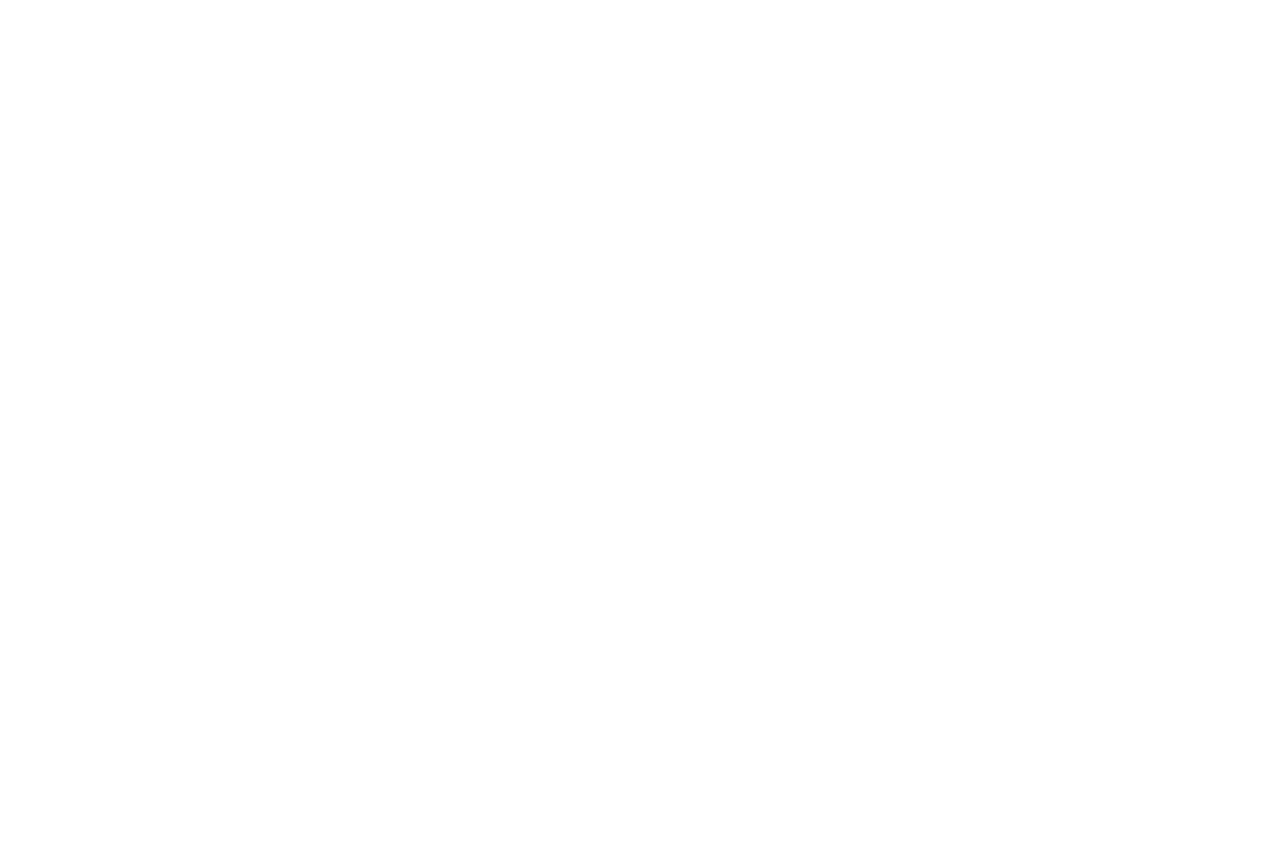
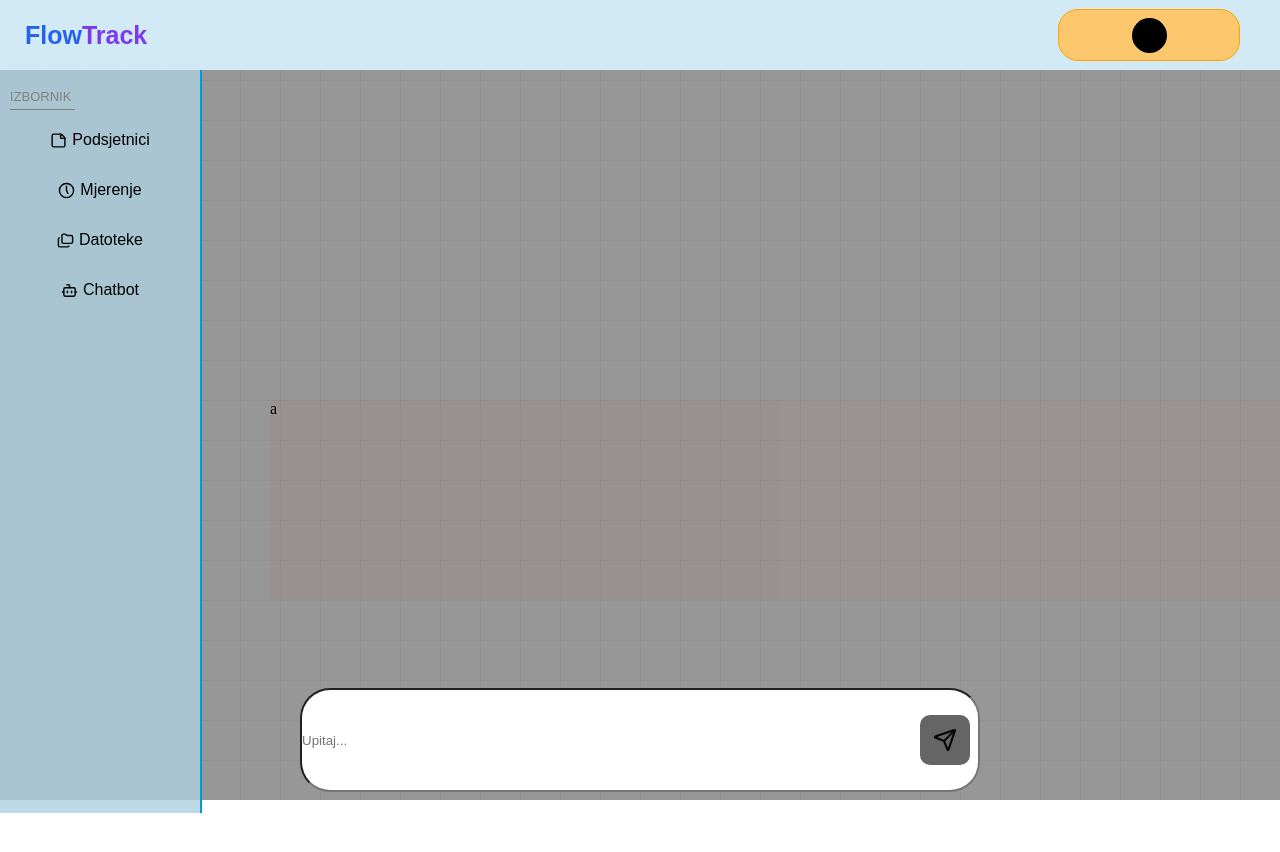
Before and after one commit to 385B1/FlowTrack, a React (Vite) app in the folder FlowTrack/: page /ai in a window 1280 px wide. Before the commit this address had no page. Shown: the top 852 px of the page. Before the commit the page ends 800 px from the top, so only its background shows below. Built offline with nearby package versions, Linux system fonts and the light colour scheme; sample sign-in values are in the browser's storage.

Commit message:
stash and upstream merge conflict resolved (probably), chatbot: api connection to groq. secrets removed

```diff
--- a/FlowTrack/src/App.jsx
+++ b/FlowTrack/src/App.jsx
@@ -5,6 +5,7 @@ import Mjerenje from './components/mjerenje/mjerenje.jsx';
 import Datoteke from './components/datoteke/datoteke.jsx';
 import Prijavise from "./components/prijavljivanje/prijavise.jsx";
 import Registrirajse from './components/registriranje/registrirajse.jsx';
+import Chatbot from './components/chatbot/chatbot.jsx';
 import { useState } from "react";
 
 function App() {
@@ -35,6 +36,7 @@ function App() {
                         <Route path="podsjetnici" element={loggedin ? <Main/> : <Navigate to={"/"}/>}/>
                         <Route path="mjerenje" element={loggedin ? <Mjerenje/> : <Navigate to={"/"}/>}/>
                         <Route path="datoteke" element={loggedin ? <Datoteke/> : <Navigate to={"/"}/>}/>
+                        <Route path="ai" element={loggedin ? <Chatbot/> : <Navigate to={"/"}/>}/>
                     </Route>
                 </Routes>
             </div>
--- /dev/null
+++ b/FlowTrack/src/components/chatbot/chatbot.jsx
@@ -0,0 +1,119 @@
+import { useState, } from "react";
+
+import { Send } from 'lucide-react';
+import { getCookie } from '../credentialValidation.jsx';
+
+
+const Chatbot = () => {
+    const [requestText, setRequestText] = useState(null);
+
+    async function sendRequest() {
+
+        const res = await fetch(`/send_request`, {
+            method: "POST",
+            credentials: "include",
+            headers: {
+                "Content-Type": "application/json",
+                "X-CSRF-Token": getCookie("csrf_token")
+            },
+            body: JSON.stringify({ message: requestText, id: localStorage.getItem("id") })
+        });
+        const data = await res.json();
+
+    }
+
+
+    return (
+        <div style={styles.background}>
+            <div style={styles.pageHold}>
+                <div style={styles.backgroundImg} />
+                <div style={styles.description}>a</div>
+                <div style={styles.label}>
+                    <input
+                        value={requestText}
+                        onChange={(e) => setRequestText(e.target.value)}
+                        style={styles.labelinput}
+                        type="text"
+                        placeholder="Upitaj..." />
+
+                    <div
+                        onClick={() => sendRequest()}
+                        style={styles.submit}><Send stlye={{
+                            size: 32,
+                            background: "#0015ff"
+                        }} /></div>
+                </div>
+            </div>
+        </div>
+
+    );
+}
+
+const styles = {
+    background: {
+        position: "absolute",
+        inset: 0,
+        background: "#00000000",
+        margin: "0 50px",
+        zIndex: 300
+    },
+
+    backgroundImg: {
+        position: "fixed",
+        inset: 0,
+        background: "#979797",
+        backgroundImage:
+            "linear-gradient(rgba(0, 0, 0, 0.04) 1px, transparent 1px), linear-gradient(90deg, rgba(0, 0, 0, 0.04) 1px, transparent 1px)",
+        backgroundSize: "40px 40px",
+        zIndex: -10
+    },
+
+    pageHold: {
+        background: "#0a4d1300",
+
+        margin: "100px 200px 10px",
+        minHeight: "100vh",
+        padding: "20px 20px 20px",
+        position: "relative",
+    },
+
+    label: {
+        height: "100px",
+        background: "#ff040400",
+        position: "fixed",
+        bottom: 10,
+        right: 300,
+        left: 300,
+        display: "flex",
+        alignItems: "center"
+    },
+
+    labelinput: {
+        height: "100%",
+        width: "100%",
+        borderRadius: "30px"
+    },
+
+    submit: {
+        position: "absolute",
+        right: 10,
+        width: "50px",
+        height: "50px",
+        background: "#656565",
+        display: "flex",
+        justifyContent: "center",
+        alignItems: "center",
+        borderRadius: "10px"
+    },
+
+    description: {
+        background: "#ff000009",
+        width: "100%",
+        height: "200px",
+        position: "fixed",
+        bottom: "200px"
+
+    }
+}
+
+export default Chatbot;
--- a/FlowTrack/src/components/menu/menu.jsx
+++ b/FlowTrack/src/components/menu/menu.jsx
@@ -2,6 +2,7 @@ import './menu.css'
 import { Clock5 } from 'lucide-react';
 import { Folders } from 'lucide-react';
 import { StickyNote } from 'lucide-react';
+import { Bot } from 'lucide-react';
 
 const Menu = () => {
     return (
@@ -17,21 +18,28 @@ const Menu = () => {
                     <li>
                         <a href="/podsjetnici" className="linkovi-menu">
                             <span className="menu-option">
-                                <StickyNote className="icon"/>Podsjetnici
+                                <StickyNote className="icon" />Podsjetnici
                             </span>
                         </a>
                     </li>
                     <li>
                         <a href="/mjerenje" className="linkovi-menu">
                             <span className="menu-option">
-                            <Clock5 className="icon"/>Mjerenje
+                                <Clock5 className="icon" />Mjerenje
                             </span>
                         </a>
                     </li>
                     <li>
                         <a href="/datoteke" className="linkovi-menu">
                             <span className="menu-option">
-                            <Folders className="icon"/>Datoteke
+                                <Folders className="icon" />Datoteke
+                            </span>
+                        </a>
+                    </li>
+                    <li>
+                        <a href="/ai" className="linkovi-menu">
+                            <span className="menu-option">
+                                <Bot className="icon" />Chatbot
                             </span>
                         </a>
                     </li>
--- a/FlowTrack/src/components/mjerenje/mjerenje.jsx
+++ b/FlowTrack/src/components/mjerenje/mjerenje.jsx
@@ -107,6 +107,7 @@ const Mjerenje = () => {
         });
         //console.log(data);
         setCategories(result);
+        setSelectedCategory(result[0].id);
       }
 
     } catch (error) {
@@ -481,17 +482,19 @@ const Mjerenje = () => {
       <div style={styles.mainGraphPanel}>
         <span style={styles.graphText}>{text}</span>
         <div style={styles.mainScaleGraphHolder}>
-            <div style={{...styles.scale, maxWidth: 500, width: 70}}>
+          <div style={{ ...styles.scale, maxWidth: 500, width: 70 }}>
 
 
           </div>
+
           {/* map over startend times of the selected category and fill the graph - first map is for the graph stripes (dates), second nesetd graph is for every inner start and end*/}
-          <div style={{...styles.mainVerticalGraphHolder, paddingLeft: 0, paddingRight: 0}}>
-            {categories.find(cat => selectedCategory ? (cat.id == selectedCategory) : true).startEndTimes?.map(
+          <div style={styles.graphScaleHolderHorizontal}>
+            <div style={{ ...styles.mainVerticalGraphHolder, paddingLeft: 0, paddingRight: 0 }}>
+              {categories.find(cat => selectedCategory ? (cat.id == selectedCategory) : true).startEndTimes?.slice(-lookback).map(
                 entry => {
                   return (
                     <div key={entry.id} style={styles.stripeMarkHolder}>
-                  <div style={styles.stripeMark}>{entry.date.slice(-5)}</div>
+                      <div style={styles.stripeMark}>{entry.date?.slice(-5)}</div>
                       <div style={styles.horizontalGraphStripeHolder}>
                         {entry.times?.map(
                           startend => {
@@ -512,12 +515,22 @@ const Mjerenje = () => {
 
               )}
             </div>
+            <div style={{
+              ...styles.mainGraphXHorizontal,
+
+            }}>
+              <div style={styles.horizontalTimeMark}>0h</div>
+              <div style={styles.horizontalTimeMark}>6h</div>
+              <div style={styles.horizontalTimeMark}>12h</div>
+              <div style={styles.horizontalTimeMark}>18h</div>
+              <div style={styles.horizontalTimeMark}>24h</div>
+
+            </div>
           </div>
 
-        <div style={{
-          ...styles.mainGraphX,
 
-        }}>
+
+
 
         </div>
 
@@ -780,7 +793,7 @@ const styles = {
     borderRadius: "20px",
     padding: "30px",
     background: "#383838",
-    width: "85%",
+    width: "100%",
     display: "flex",
     flexDirection: "column",
     justifyContent: "space-between",
@@ -789,6 +802,13 @@ const styles = {
     backgroundImage: "linear-gradient(rgba(0, 0, 0, 1) 1px, rgb(255, 255, 255) 1px)",
     backgroundSize: "30px 30px",
 
+  },
+
+  graphScaleHolderHorizontal: {
+    width: "85%",
+    display: "flex",
+    flexDirection: "column",
+    background: "#a0c80000",
   },
 
   scaleHolder: {
@@ -855,6 +875,23 @@ const styles = {
     height: 100,
     paddingLeft: 75,
     paddingRight: 30
+  },
+
+  mainGraphXHorizontal: {
+    borderRadius: "20px",
+    background: "#000000",
+    width: "100%",
+    margin: "0px auto auto auto",
+    display: "flex",
+    justifyContent: "space-between",
+    alignItems: "flex-start",
+    height: 100,
+    paddingLeft: 0,
+    paddingRight: 0
+  },
+
+  horizontalTimeMark: {
+    color: "#ffffff"
   },
 
   tooltip: {
--- a/FlowTrack/vite.config.js
+++ b/FlowTrack/vite.config.js
@@ -30,6 +30,11 @@ export default defineConfig({
         "/signup": {
         target: "http://127.0.0.1:8000",
         changeOrigin: true,
+      },
+
+      "/send_request": {
+        target: "http://127.0.0.1:8000",
+        changeOrigin: true,
       }
     }
   }
```
Also changed, not shown: 2 other files (tests, documents, lock files or other folders). Lines whose indentation alone changed are shown as unchanged.
